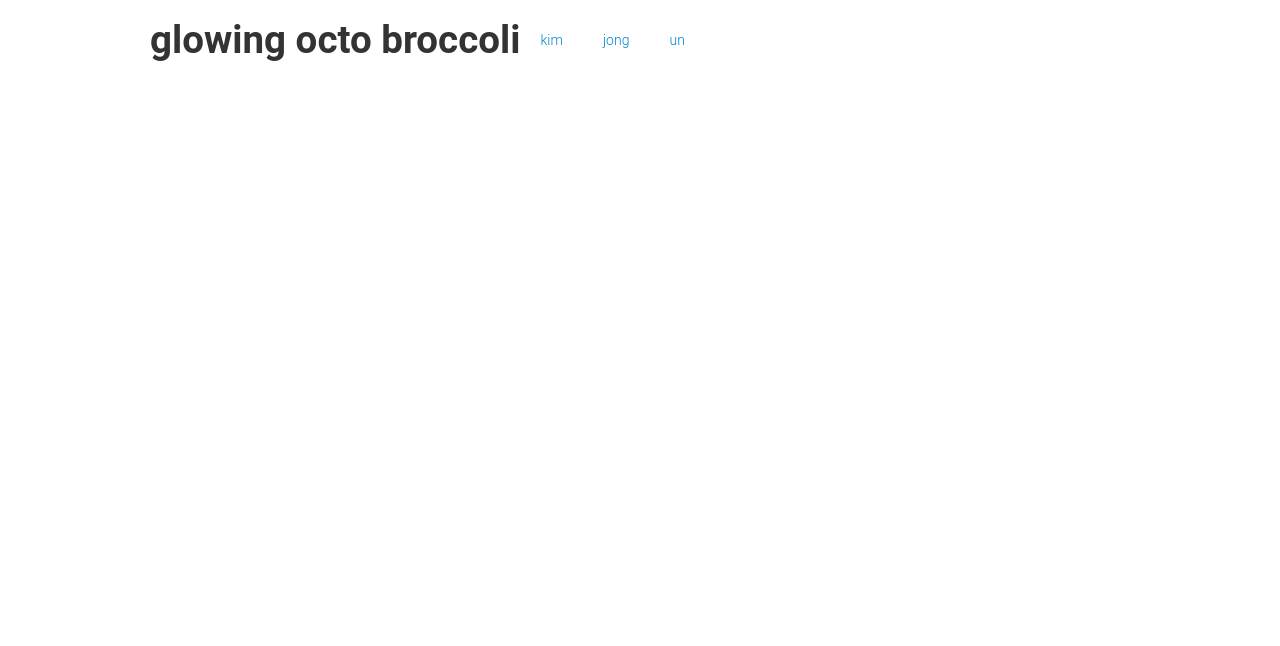
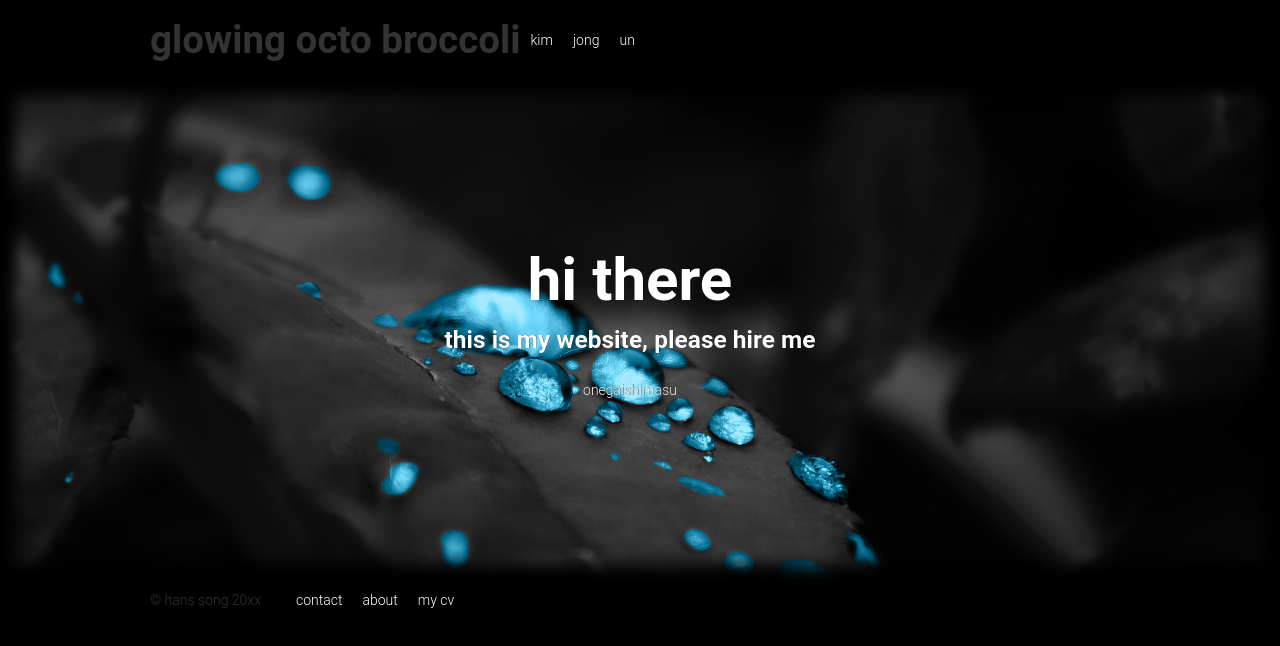
Before and after one commit to hans-m-song/glowing-octo-broccoli, a plain HTML site: page index.html in a window 1280 px wide. Drawn offline with Linux system fonts and the light colour scheme.

Commit message:
commit 5 adding more content

```diff
--- a/index.html
+++ b/index.html
@@ -5,13 +5,13 @@
 	<title>hire me</title>
 	<link rel="stylesheet" type="text/css" href="style/bootstrap.min.css">
 	<link rel="stylesheet" type="text/css" href="style/main.css">
-	<link rel='shortcut icon' href='media/broccoli.ico' type='image/x-icon'/ >
+	<link rel="favicon" href='media/broccoli.ico' type='image/x-icon'/ >
 </head>
 <body>
 
 	<header class="container">
 		<div class="row">
-			<h1 class="col-sm-4 text-left">glowing octo broccoli</h1>
+			<h1 class="col-sm-4">glowing octo broccoli</h1>
 			<nav class="col-sm-8 text-right">
 				<a href="#">kim</a>
 				<a href="#">jong</a>
@@ -21,10 +21,25 @@
 	</header>
 
 	<section class="jumbotron">
+		<div class="container">
+			<div class="row text-center">
+				<h2>hi there</h2>
+				<h3>this is my website, please hire me</h3>
+				<h7>onegaishimasu</h7>
+			</div>
+		</div>
+	</section>
 
-	</section>
 	<footer class="container">
+		<div class="row">
+			<p class="col-sm-4">&copy; hans song 20xx</p>
+			<ul class="col-sm-3">
+				<li class="col-sm-1"><a href="#">contact</a></li>
+				<li class="col-sm-1"><a href="#">about</a></li>
+				<li class="col-sm-1"><a href="#">my cv</a></li>
+			</ul>
+		</div>
+	</footer>
 
-	</footer>
 </body>
 </html>
--- a/style/main.css
+++ b/style/main.css
@@ -1,7 +1,10 @@
 body {
     font-family: 'Roboto', sans-serif;
     font-weight: 300;
+    background-color: #000000;
 }
+
+/* header and footer style */
 
 header {
   padding: 20px 0;
@@ -24,7 +27,60 @@ header nav {
   right: 0;
 }
 
-header a {
-  padding: 0 20px;
-  margin: 0;
+header a,
+footer a {
+    text-decoration: none;
+    padding: 0 20px;
+    margin: 0;
+    color: #ffffff;
+    padding: 10px;
+    display: block;
 }
+
+header a:visited,
+footer a:visited {
+    text-decoration: none;
+    color: #ffffff;
+}
+
+header a:hover,
+footer a:hover,
+header a:active,
+footer a:active {
+    text-decoration: none;
+    color: #337EFF;
+}
+
+footer p {
+    display: inline-block;
+}
+
+footer ul {
+    list-style: none;
+    display: flex;
+}
+
+/* centerpiece style */
+
+.jumbotron {
+  display: flex;
+  align-items: center;
+  background-image: url("../media/jumbo.jpg");
+  background-size: cover;
+  color: #ffffff;
+  height: 500px;
+  text-shadow: 0.25px 0.25px 0.25px #000000;
+  box-shadow: 0 0 16px 16px #000000 inset;
+}
+
+.jumbotron h2 {
+  font-size: 60px;
+  font-weight: 700;
+  margin: 0 0 20px;
+  color: #fff;
+}
+
+.jumbotron h3 {
+  margin: 0 0 20px;
+  color: #fff;
+}
```
Also changed, not shown: media/jumbo.jpg (added).
